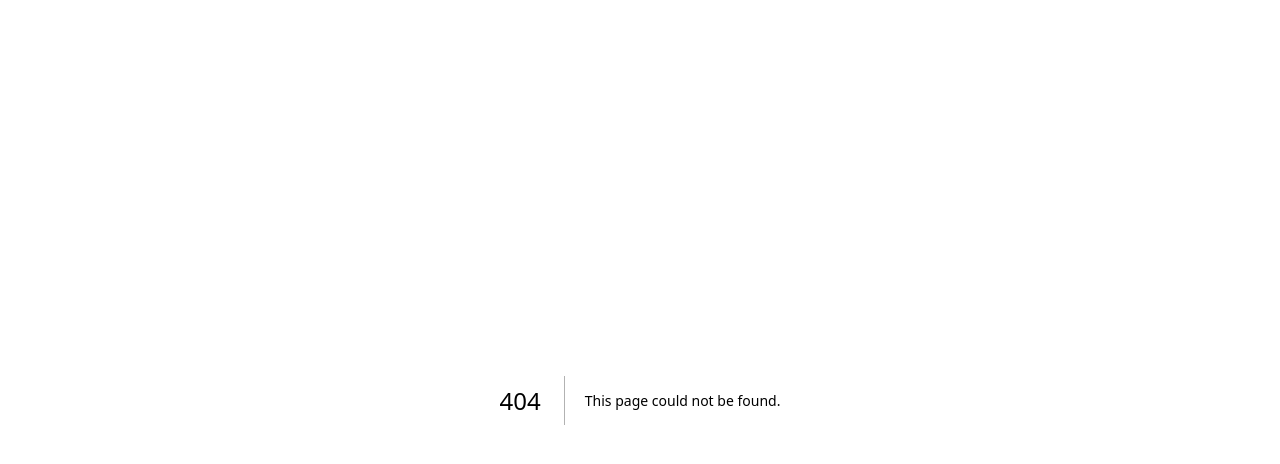
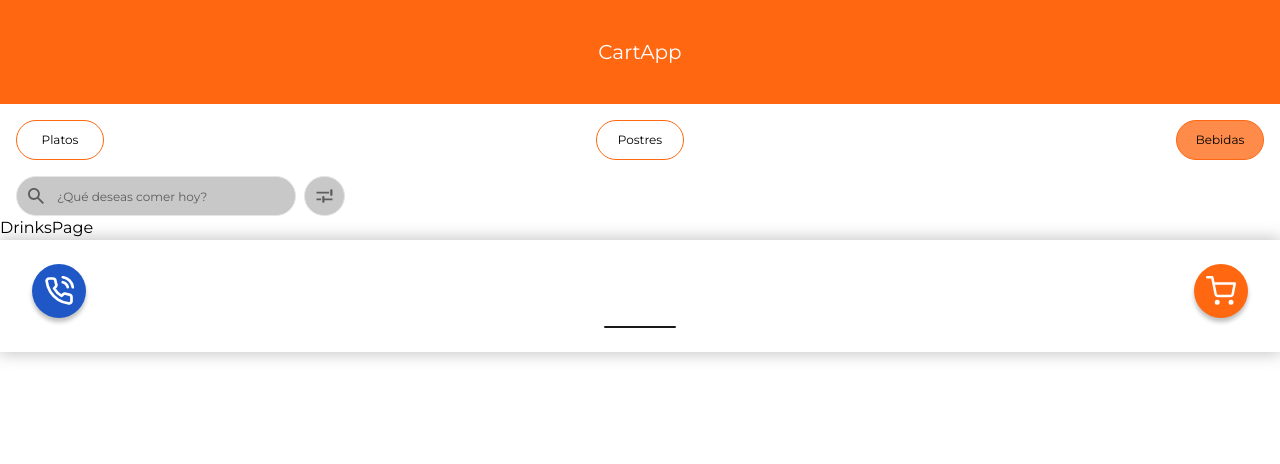
Before and after one commit to No-Country/s12-25-t-java-next, a Next.js app in the folder Frontend/: page /drinks in a window 1280 px wide. Before the commit this address had no page. Shown: the top 464 px of the page. Built offline with nearby package versions, Linux system fonts and the light colour scheme.

Commit message:
Revert "fix: fix routes temporarily"
This reverts commit 686e20206766a57138980a9784843aa1ffed8223.

```diff
--- /dev/null
+++ b/Frontend/src/app/(menu)/desserts/page.tsx
@@ -0,0 +1,4 @@
+function DessertsPage() {
+	return <div>DessertsPage</div>
+}
+export default DessertsPage
--- /dev/null
+++ b/Frontend/src/app/(menu)/dishes/page.tsx
@@ -0,0 +1,34 @@
+import ProductsList from '@/components/Products/ProductsList'
+import { getProducts } from '@/lib/Products'
+import { Product } from '@/types/Product'
+
+export const metadata = {
+	title: 'Platos',
+}
+
+async function DishesPage() {
+	const products = await getProducts()
+	const dishes = products.filter((product) => product.category === 'Platos')
+	const subcategories = [
+		...new Set(dishes.map((mainCourse) => mainCourse.subcategory)),
+	]
+
+	return (
+		<>
+			{subcategories.map((subcategory) => {
+				const dishesByCategory: Product[] = dishes.filter(
+					(mainCourse) => mainCourse.subcategory === subcategory
+				)
+				return (
+					<div
+						key={subcategory}
+						className="pl-4"
+					>
+						<ProductsList products={dishesByCategory} />
+					</div>
+				)
+			})}
+		</>
+	)
+}
+export default DishesPage
--- /dev/null
+++ b/Frontend/src/app/(menu)/drinks/page.tsx
@@ -0,0 +1,4 @@
+function DrinksPage() {
+	return <div>DrinksPage</div>
+}
+export default DrinksPage
--- /dev/null
+++ b/Frontend/src/app/(menu)/layout.tsx
@@ -0,0 +1,15 @@
+import { Footer, Header } from '@/components'
+import FilterProducts from '@/components/FilterProducts/FilterProducts'
+import React from 'react'
+
+function MenuLayout({ children }: { children: React.ReactNode }) {
+	return (
+		<div>
+			<Header />
+			<FilterProducts />
+			{children}
+			<Footer />
+		</div>
+	)
+}
+export default MenuLayout
--- a/Frontend/src/app/page.tsx
+++ b/Frontend/src/app/page.tsx
@@ -1,13 +1,11 @@
-// import { products } from "@/utils/data";
-// import { Notification, ProductDescription } from "@/components";
-import { redirect } from "next/navigation";
+import { products } from "@/utils/data";
+import { Notification, ProductDescription } from "@/components";
+
 
 export default function Home() {
-	// TODO: create home page if its needed
-	redirect("/menu");
-	// return (
-	// 	<main className="flex min-h-[100vh] w-screen flex-col bg-whitebackground items-center justify-between">
-	// 		<Notification />
-	// 	</main>
-	// );
+  return (
+    <main className="flex min-h-[100vh] w-screen flex-col bg-whitebackground items-center justify-between">
+      <Notification />
+    </main>
+  );
 }
--- a/Frontend/src/components/FilterProducts/FilterProducts.tsx
+++ b/Frontend/src/components/FilterProducts/FilterProducts.tsx
@@ -1,29 +1,32 @@
-import ActiveButton from "./activeButton";
-import Search from "./search";
+import ActiveButton from './activeButton'
+import Search from './search'
 
 export default function FilterProducts() {
 	const fakeData = [
 		{
-			id: "1",
-			title: "Platos",
-			routes: "dishes",
+			id: '1',
+			title: 'Platos',
+			routes: 'dishes',
 		},
 		{
-			id: "2",
-			title: "Postres",
-			routes: "desserts",
+			id: '2',
+			title: 'Postres',
+			routes: 'desserts',
 		},
 		{
-			id: "3",
-			title: "Bebidas",
-			routes: "drinks",
+			id: '3',
+			title: 'Bebidas',
+			routes: 'drinks',
 		},
-	];
+	]
 	return (
-		<section className="w-full">
+		<section className="w-full ">
 			<div className="flex flex-row items-center justify-between px-4 mt-4">
 				{fakeData.map((data) => (
-					<ActiveButton slug={`/menu/${data.routes}`} key={data.id}>
+					<ActiveButton
+						slug={`/${data.routes}`}
+						key={data.id}
+					>
 						<div className="flex justify-center items-center h-full">
 							<span> {data.title} </span>
 						</div>
@@ -32,5 +35,5 @@ export default function FilterProducts() {
 			</div>
 			<Search />
 		</section>
-	);
+	)
 }
```
